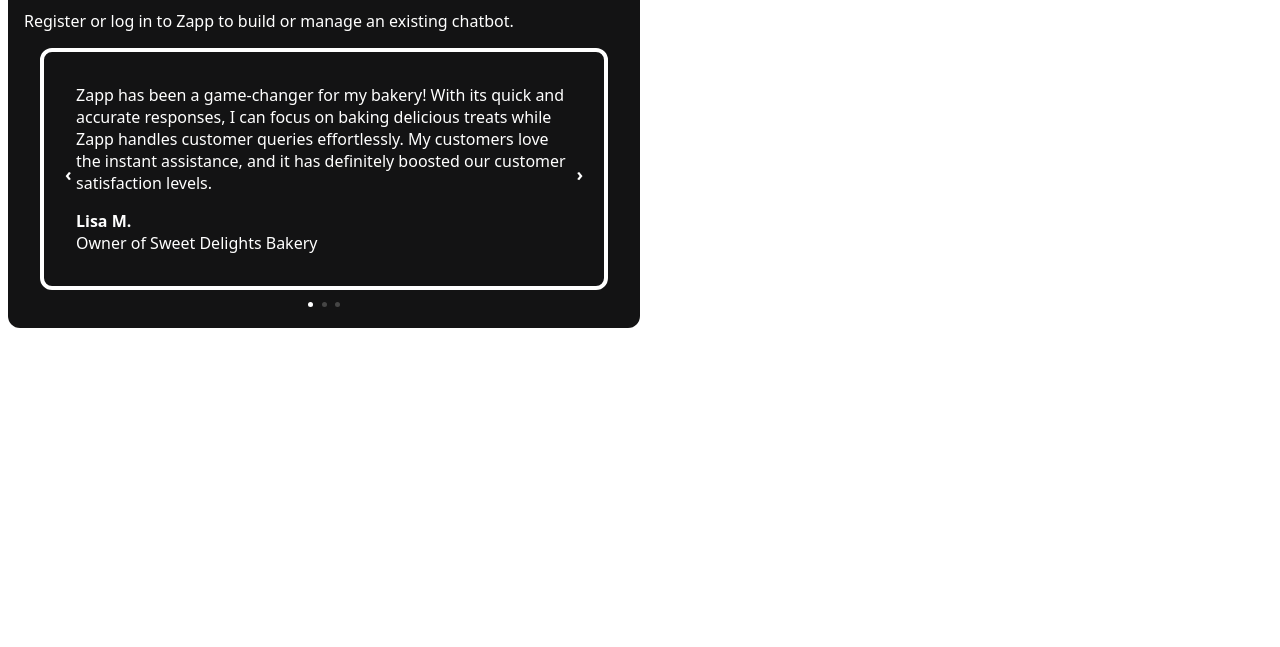
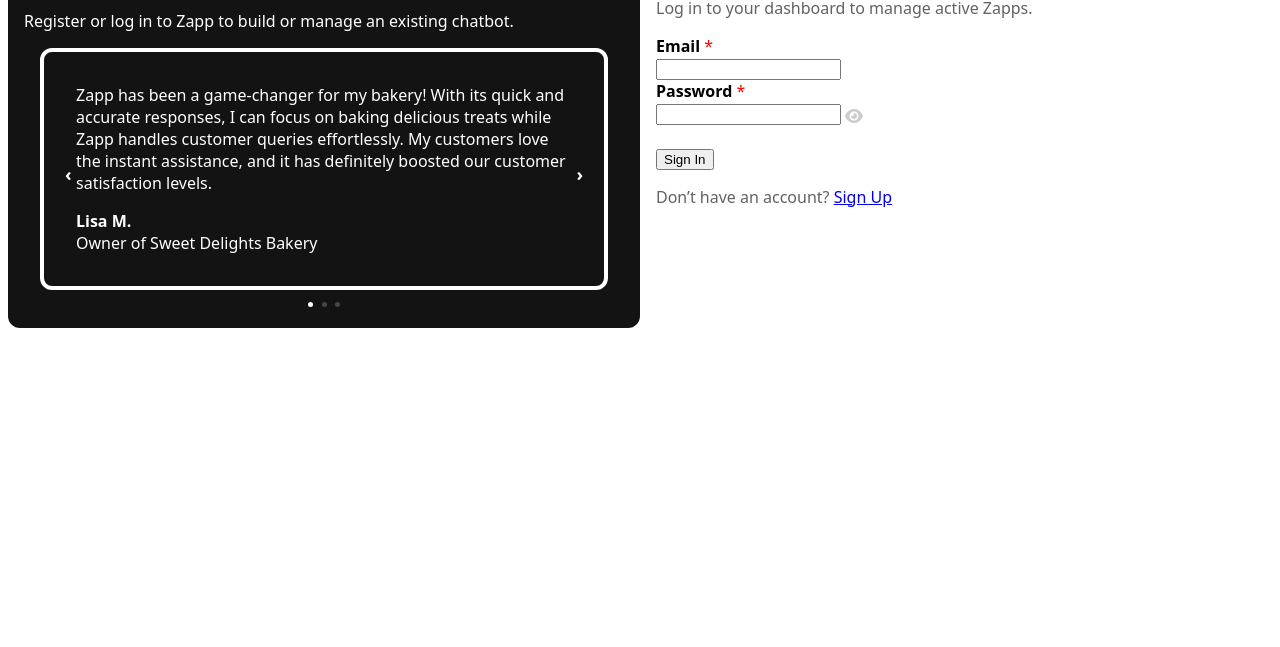
Before and after one commit to BusinessBoi/zappappnew, a website: page login.htm in a window 1280 px wide. Shown: the part 153-800 px from the top of the page. Drawn offline with Linux system fonts and the light colour scheme.

Commit message:
Add login form

```diff
--- a/login.htm
+++ b/login.htm
@@ -5,6 +5,7 @@
   <meta charset="utf-8">
   <meta name="viewport" content="width=device-width, initial-scale=1">
   <title>Zapp Dashboard</title>
+  <link rel="stylesheet" href="https://cdnjs.cloudflare.com/ajax/libs/font-awesome/6.1.1/css/all.min.css">
   <link rel="stylesheet" href="styles/styles.css">
 </head>
 
@@ -80,10 +81,30 @@
           <span class="dot" onclick="currentSlide(3)"></span>
         </div>
       </div>
+      <div class="login-interface">
+        <h2>Log In</h2>
+        <p>Log in to your dashboard to manage active Zapps.</p>
+        <form>
+          <label for="email">Email <span class="required">*</span></label>
+          <br />
+          <input type="text" />
+          <br />
+          <label for="password">Password <span class="required">*</span></label>
+          <br />
+          <div class="password-container">
+            <input type="password" id="password"/>
+            <i class="fa-solid fa-eye" id="eye"></i>
+          </div>
+          <br />
+          <button type="submit">Sign In</button>
+        </form>
+        <p>Don&rsquo;t have an account? <a href="#">Sign Up</a></p>
+      </div>
     </div>
   </div>
 
   <script src="scripts/slide.js"></script>
+  <script src="scripts/showhide.js"></script>
 </body>
 
 </html>
--- /dev/null
+++ b/scripts/showhide.js
@@ -0,0 +1,9 @@
+const passwordInput = document.querySelector("#password");
+const eye = document.querySelector("#eye");
+
+eye.addEventListener("click", function () {
+	this.classList.toggle("fa-eye-slash");
+	const type = passwordInput.getAttribute("type") === "password"
+		? "text" : "password";
+	passwordInput.setAttribute("type", type);
+})
--- a/styles/styles.css
+++ b/styles/styles.css
@@ -63,6 +63,26 @@
 	border-radius: 12px;
 }
 
+.login-interface {
+	grid-column: 2;
+	padding: 16px;
+	border-radius: 12px;
+}
+
+.login-interface p
+{
+	color: #626262;
+}
+
+.login-interface label {
+	font-weight: 600;
+}
+
+.required {
+	font-weight: 400;
+	color: #ff0000;
+}
+
 .slideshow-container {
 	max-width: 100%;
 	position: relative;
@@ -124,6 +144,23 @@
 	animation-duration: 1.5s;
 }
 
+.password-container {
+	position: relative;
+}
+
+.password-container input[type="password"],
+.password-container input[type="text"] {
+	box-sizing: border-box;
+}
+
+.fa-eye {
+	position: absolute;
+	top: 28%;
+	padding-left: 4px;
+	cursor: pointer;
+	color: #ccc;
+}
+
 @keyframes fade {
 	from {
 		opacity: .4
```
Also changed, not shown: index.htm (+2 -1 lines).
